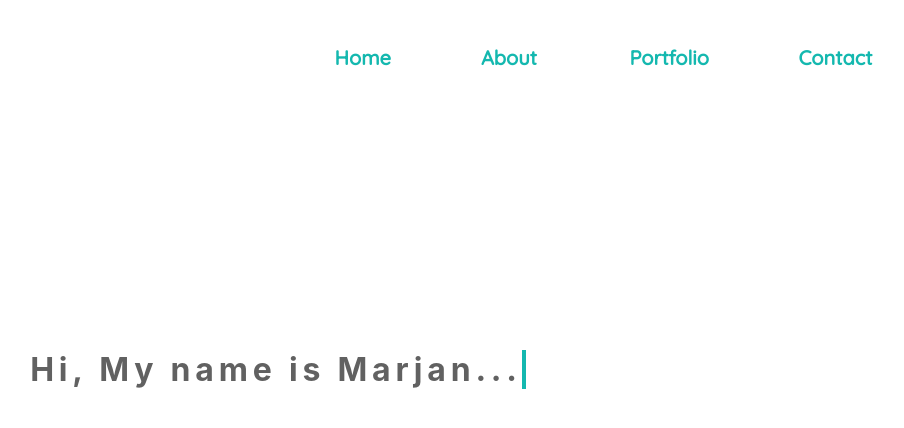
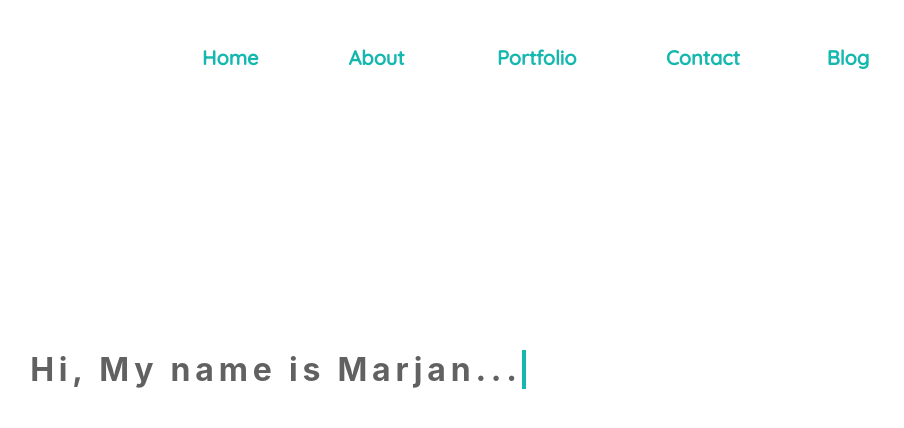
Before and after one commit to Marjan154/marjan-personal-website, a React (Create React App) app: page / in a window 1280 px wide. Shown: the top 428 px of the page, without its empty margins (362-1266 px from the left). Built offline with nearby package versions, Linux system fonts and the light colour scheme.

Commit message:
link to blog

```diff
--- a/src/components/Navbar.js
+++ b/src/components/Navbar.js
@@ -1,6 +1,6 @@
 import React from "react";
 import { Link } from "react-router-dom";
-import styles from "../styles/navbar.css"
+import styles from "../styles/navbar.css";
 
 function Navbar() {
   return (
@@ -22,6 +22,11 @@ function Navbar() {
           {" "}
           <Link to="/Account/">Contact</Link>{" "}
         </li>
+        <li>
+          <a href="https://ansarmarjan154.wixsite.com/website" target="_blank">
+            Blog
+          </a>
+        </li>
       </ul>
     </nav>
   );
```
Lines whose indentation alone changed are shown as unchanged.
